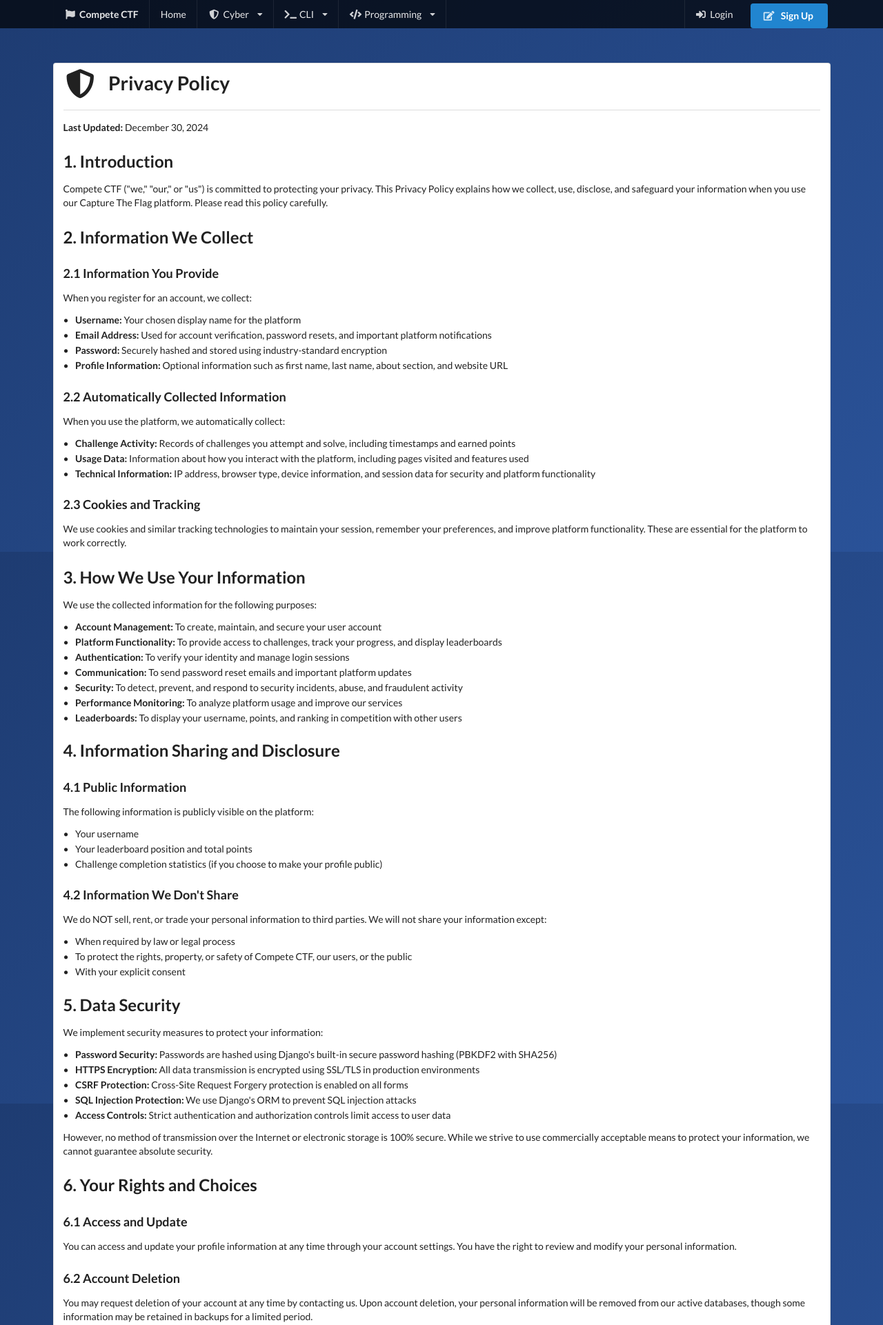
After one commit to PaulWilkerson/Compete, a Django app: page /privacy-policy/ in a window 1280 px wide. The commit adds this page. Shown: the top 1921 px of the page at 69% size. Run offline with Django 5.2, Linux system fonts and the light colour scheme.

Commit message:
Add Terms of Service and Privacy Policy pages with footer buttons
Co-authored-by: Paul-W-0 <37197219+Paul-W-0@users.noreply.github.com>

```diff
--- a/Compete/website/templates/base.html
+++ b/Compete/website/templates/base.html
@@ -159,6 +159,19 @@
                         <a class="item" href="{% url 'documentation' %}">Documentation</a>
                     </div>
                 </div>
+                <div class="four wide column">
+                    <h4 class="ui inverted header">Legal</h4>
+                    <div class="ui vertical buttons" style="width: 100%;">
+                        <a href="{% url 'tos' %}" class="ui inverted button">
+                            <i class="file alternate icon"></i>
+                            Terms of Service
+                        </a>
+                        <a href="{% url 'privacy_policy' %}" class="ui inverted button">
+                            <i class="shield alternate icon"></i>
+                            Privacy Policy
+                        </a>
+                    </div>
+                </div>
             </div>
             <div class="ui inverted divider"></div>
             <p style="text-align: center; opacity: 0.7;">© 2025 Compete CTF. All rights reserved.</p>
--- /dev/null
+++ b/Compete/website/templates/privacy_policy.html
@@ -0,0 +1,177 @@
+{% extends 'base.html' %}
+
+{% block title %}Privacy Policy - Compete CTF{% endblock %}
+
+{% block content %}
+<div class="ui container main-container">
+    <div class="ui segment ctf-card">
+        <h1 class="ui header">
+            <i class="shield alternate icon"></i>
+            Privacy Policy
+        </h1>
+        <div class="ui divider"></div>
+
+        <p><strong>Last Updated:</strong> December 30, 2024</p>
+
+        <h2 class="ui header">1. Introduction</h2>
+        <p>
+            Compete CTF ("we," "our," or "us") is committed to protecting your privacy. This Privacy Policy explains how we collect, use,
+            disclose, and safeguard your information when you use our Capture The Flag platform. Please read this policy carefully.
+        </p>
+
+        <h2 class="ui header">2. Information We Collect</h2>
+
+        <h3 class="ui header">2.1 Information You Provide</h3>
+        <p>When you register for an account, we collect:</p>
+        <ul class="ui list">
+            <li><strong>Username:</strong> Your chosen display name for the platform</li>
+            <li><strong>Email Address:</strong> Used for account verification, password resets, and important platform notifications</li>
+            <li><strong>Password:</strong> Securely hashed and stored using industry-standard encryption</li>
+            <li><strong>Profile Information:</strong> Optional information such as first name, last name, about section, and website URL</li>
+        </ul>
+
+        <h3 class="ui header">2.2 Automatically Collected Information</h3>
+        <p>When you use the platform, we automatically collect:</p>
+        <ul class="ui list">
+            <li><strong>Challenge Activity:</strong> Records of challenges you attempt and solve, including timestamps and earned points</li>
+            <li><strong>Usage Data:</strong> Information about how you interact with the platform, including pages visited and features used</li>
+            <li><strong>Technical Information:</strong> IP address, browser type, device information, and session data for security and platform functionality</li>
+        </ul>
+
+        <h3 class="ui header">2.3 Cookies and Tracking</h3>
+        <p>
+            We use cookies and similar tracking technologies to maintain your session, remember your preferences, and improve platform functionality.
+            These are essential for the platform to work correctly.
+        </p>
+
+        <h2 class="ui header">3. How We Use Your Information</h2>
+        <p>We use the collected information for the following purposes:</p>
+        <ul class="ui list">
+            <li><strong>Account Management:</strong> To create, maintain, and secure your user account</li>
+            <li><strong>Platform Functionality:</strong> To provide access to challenges, track your progress, and display leaderboards</li>
+            <li><strong>Authentication:</strong> To verify your identity and manage login sessions</li>
+            <li><strong>Communication:</strong> To send password reset emails and important platform updates</li>
+            <li><strong>Security:</strong> To detect, prevent, and respond to security incidents, abuse, and fraudulent activity</li>
+            <li><strong>Performance Monitoring:</strong> To analyze platform usage and improve our services</li>
+            <li><strong>Leaderboards:</strong> To display your username, points, and ranking in competition with other users</li>
+        </ul>
+
+        <h2 class="ui header">4. Information Sharing and Disclosure</h2>
+
+        <h3 class="ui header">4.1 Public Information</h3>
+        <p>The following information is publicly visible on the platform:</p>
+        <ul class="ui list">
+            <li>Your username</li>
+            <li>Your leaderboard position and total points</li>
+            <li>Challenge completion statistics (if you choose to make your profile public)</li>
+        </ul>
+
+        <h3 class="ui header">4.2 Information We Don't Share</h3>
+        <p>We do NOT sell, rent, or trade your personal information to third parties. We will not share your information except:</p>
+        <ul class="ui list">
+            <li>When required by law or legal process</li>
+            <li>To protect the rights, property, or safety of Compete CTF, our users, or the public</li>
+            <li>With your explicit consent</li>
+        </ul>
+
+        <h2 class="ui header">5. Data Security</h2>
+        <p>We implement security measures to protect your information:</p>
+        <ul class="ui list">
+            <li><strong>Password Security:</strong> Passwords are hashed using Django's built-in secure password hashing (PBKDF2 with SHA256)</li>
+            <li><strong>HTTPS Encryption:</strong> All data transmission is encrypted using SSL/TLS in production environments</li>
+            <li><strong>CSRF Protection:</strong> Cross-Site Request Forgery protection is enabled on all forms</li>
+            <li><strong>SQL Injection Protection:</strong> We use Django's ORM to prevent SQL injection attacks</li>
+            <li><strong>Access Controls:</strong> Strict authentication and authorization controls limit access to user data</li>
+        </ul>
+        <p>
+            However, no method of transmission over the Internet or electronic storage is 100% secure. While we strive to use commercially
+            acceptable means to protect your information, we cannot guarantee absolute security.
+        </p>
+
+        <h2 class="ui header">6. Your Rights and Choices</h2>
+
+        <h3 class="ui header">6.1 Access and Update</h3>
+        <p>
+            You can access and update your profile information at any time through your account settings. You have the right to review
+            and modify your personal information.
+        </p>
+
+        <h3 class="ui header">6.2 Account Deletion</h3>
+        <p>
+            You may request deletion of your account at any time by contacting us. Upon account deletion, your personal information will be
+            removed from our active databases, though some information may be retained in backups for a limited period.
+        </p>
+
+        <h3 class="ui header">6.3 Data Portability</h3>
+        <p>
+            You have the right to request a copy of your personal data in a structured, machine-readable format.
+        </p>
+
+        <h2 class="ui header">7. Data Retention</h2>
+        <p>
+            We retain your personal information for as long as your account is active or as needed to provide you services.
+            If you delete your account, we will delete or anonymize your information within a reasonable timeframe, except where
+            we are required to retain it for legal obligations.
+        </p>
+
+        <h2 class="ui header">8. Children's Privacy</h2>
+        <p>
+            Our platform is not directed to individuals under the age of 13. We do not knowingly collect personal information from children under 13.
+            If you are a parent or guardian and believe your child has provided us with personal information, please contact us.
+        </p>
+
+        <h2 class="ui header">9. Third-Party Services</h2>
+        <p>
+            Our platform uses the following third-party services:
+        </p>
+        <ul class="ui list">
+            <li><strong>Semantic UI (CDN):</strong> For user interface styling</li>
+            <li><strong>jQuery (CDN):</strong> For interactive functionality</li>
+        </ul>
+        <p>
+            These services may collect information as described in their respective privacy policies. We do not control third-party tracking technologies.
+        </p>
+
+        <h2 class="ui header">10. Changes to This Privacy Policy</h2>
+        <p>
+            We may update this Privacy Policy from time to time to reflect changes in our practices or for legal, operational, or regulatory reasons.
+            We will notify you of any material changes by posting the new Privacy Policy on this page and updating the "Last Updated" date.
+        </p>
+
+        <h2 class="ui header">11. International Users</h2>
+        <p>
+            If you are accessing the platform from outside the country where our servers are located, please be aware that your information
+            may be transferred to, stored, and processed in a location where data protection laws may differ from those in your country.
+        </p>
+
+        <h2 class="ui header">12. Contact Us</h2>
+        <p>
+            If you have questions or concerns about this Privacy Policy or our data practices, please contact us through our platform
+            or visit our <a href="{% url 'documentation' %}">Documentation</a> page.
+        </p>
+
+        <div class="ui warning message" style="margin-top: 30px;">
+            <div class="header">
+                <i class="exclamation triangle icon"></i>
+                Your Consent
+            </div>
+            <p>
+                By using Compete CTF, you consent to the collection, use, and processing of your information as described in this Privacy Policy.
+                If you do not agree with this policy, please do not use our platform.
+            </p>
+        </div>
+
+        <div class="ui info message">
+            <div class="header">
+                <i class="question circle icon"></i>
+                Questions About Your Data?
+            </div>
+            <p>
+                We take your privacy seriously. If you have any questions about how we handle your data or wish to exercise your rights,
+                please don't hesitate to reach out to us. See also our <a href="{% url 'tos' %}">Terms of Service</a> for more information
+                about platform usage.
+            </p>
+        </div>
+    </div>
+</div>
+{% endblock %}
--- a/Compete/website/urls.py
+++ b/Compete/website/urls.py
@@ -18,4 +18,6 @@ urlpatterns = [
     path('account/profile/', views.profile, name='profile'),
     path('account/update_profile/', views.update_profile, name='update_profile'),
     path('documentation/', views.documentation, name='documentation'),
+    path('terms-of-service/', views.tos, name='tos'),
+    path('privacy-policy/', views.privacy_policy, name='privacy_policy'),
 ]
--- a/Compete/website/views.py
+++ b/Compete/website/views.py
@@ -12,6 +12,12 @@ def home(request):
 
 def documentation(request):
     return render(request, 'documentation.html', {  } )
+
+def tos(request):
+    return render(request, 'tos.html', {  } )
+
+def privacy_policy(request):
+    return render(request, 'privacy_policy.html', {  } )
 @csrf_protect
 def signup(request):
     if request.method == 'POST':
```
Also changed, not shown: Compete/website/templates/tos.html (added, +141 -0 lines).
